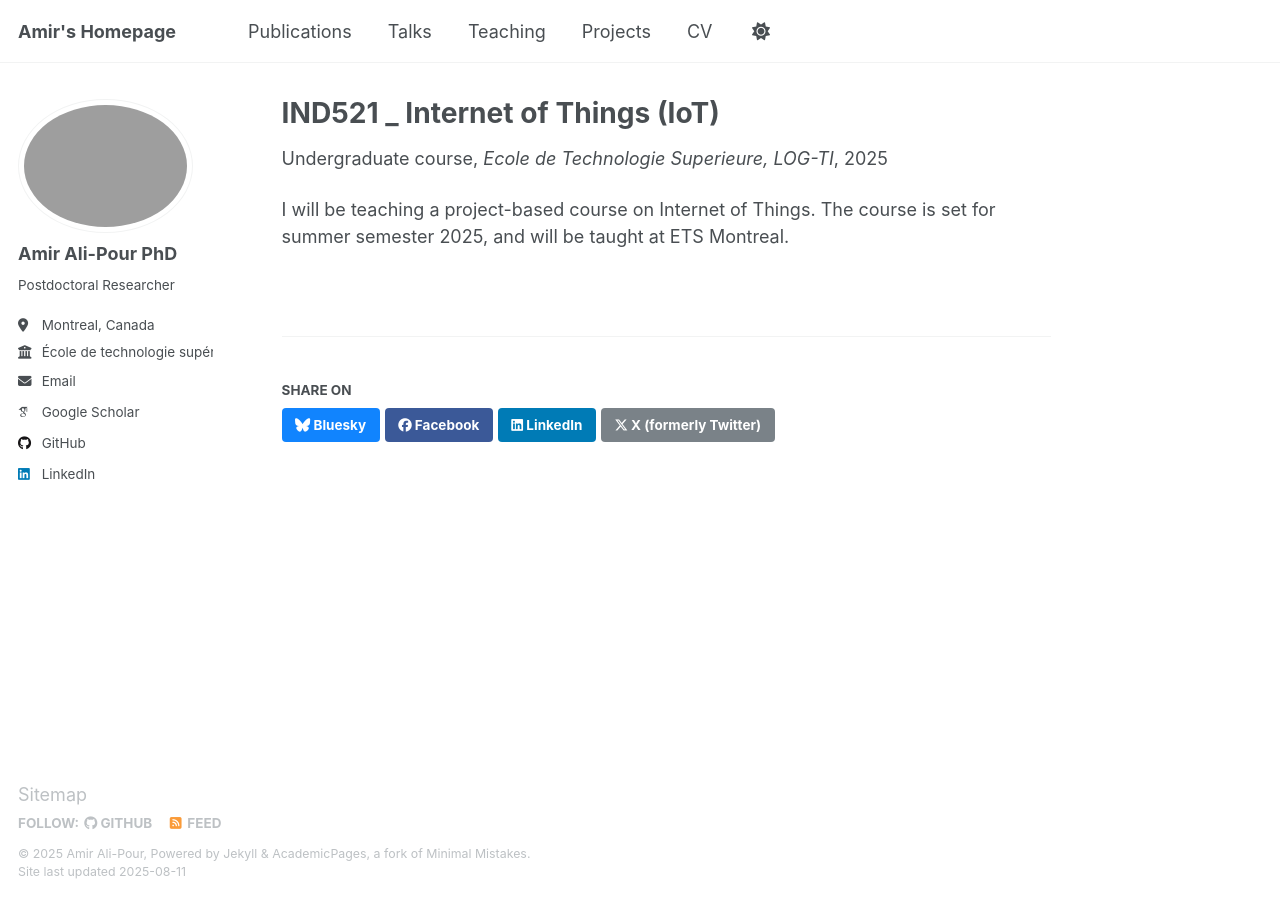
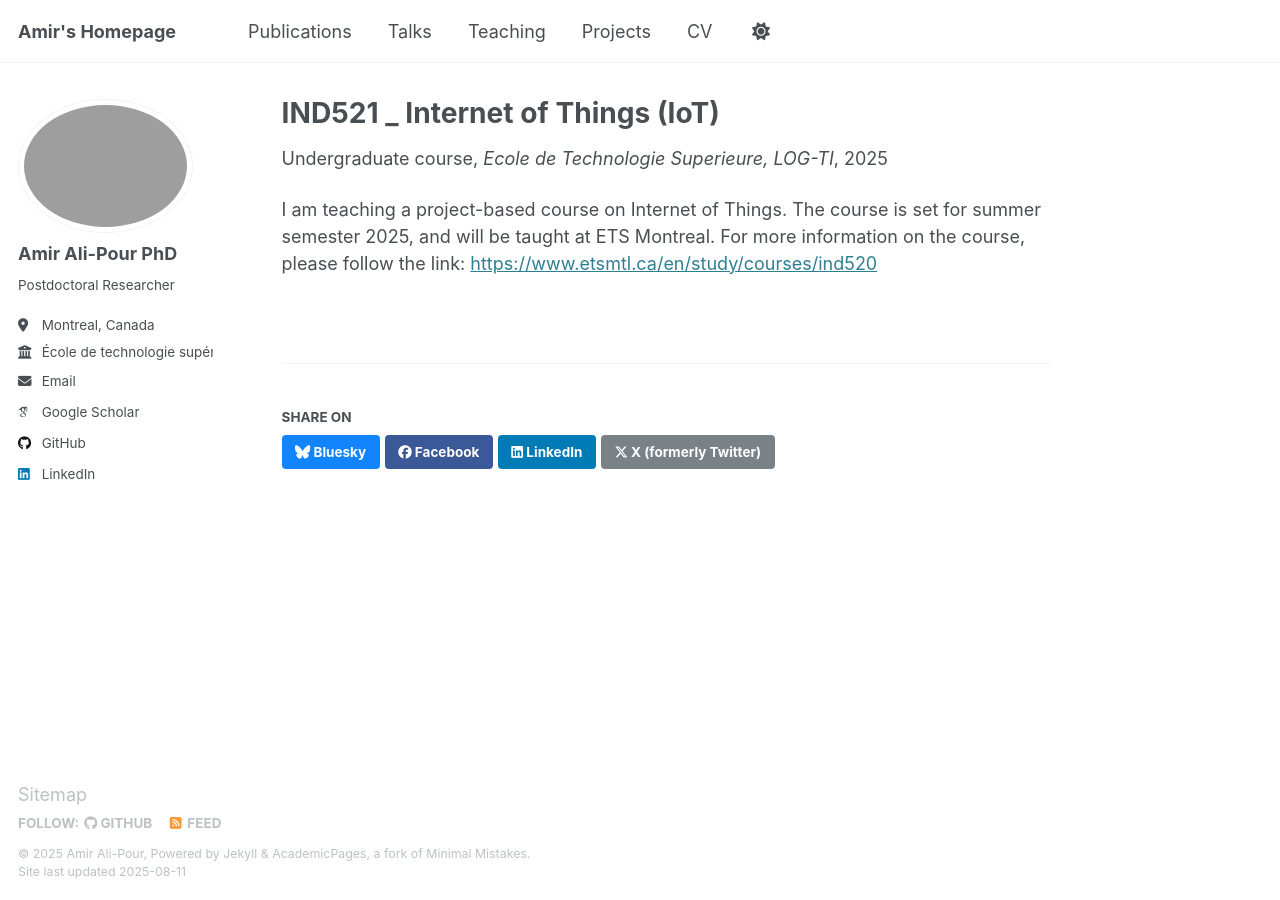
Before and after one commit to ali-pour-amir/ali-pour-amir.github.io, a Jekyll site: the page built from _teaching/2025-summer-teaching-1.md, in a window 1280 px wide. Built offline with Jekyll 4.4.1, drawn with Linux system fonts in a browser that asks for light colours; some web fonts are replaced.

Commit message:
Update 2025-summer-teaching-1.md

```diff
--- a/_teaching/2025-summer-teaching-1.md
+++ b/_teaching/2025-summer-teaching-1.md
@@ -8,4 +8,5 @@ date: 2025-05-01
 location: "Montreal, Quebec, Canada"
 ---
 
-I will be teaching a project-based course on Internet of Things. The course is set for summer semester 2025, and will be taught at ETS Montreal.
+I am teaching a project-based course on Internet of Things. The course is set for summer semester 2025, and will be taught at ETS Montreal.
+For more information on the course, please follow the link: [https://www.etsmtl.ca/en/study/courses/ind520](https://www.etsmtl.ca/en/study/courses/ind520)
```
